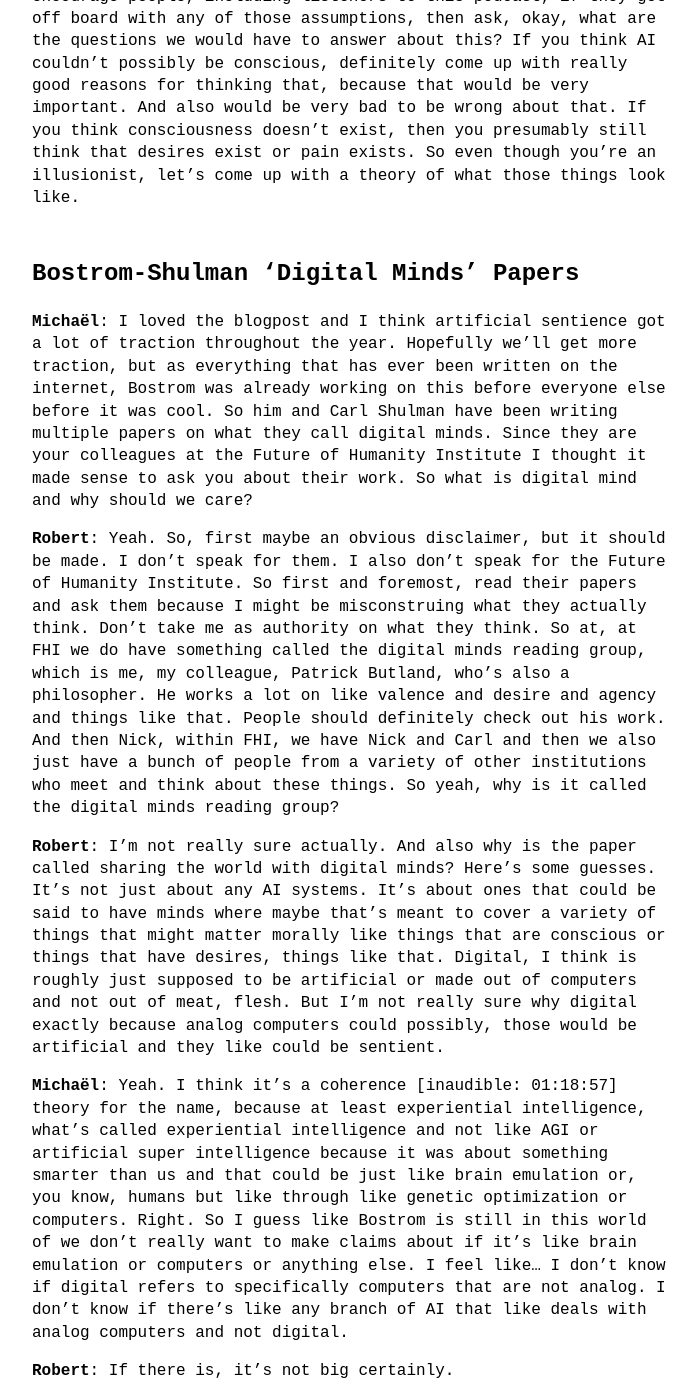
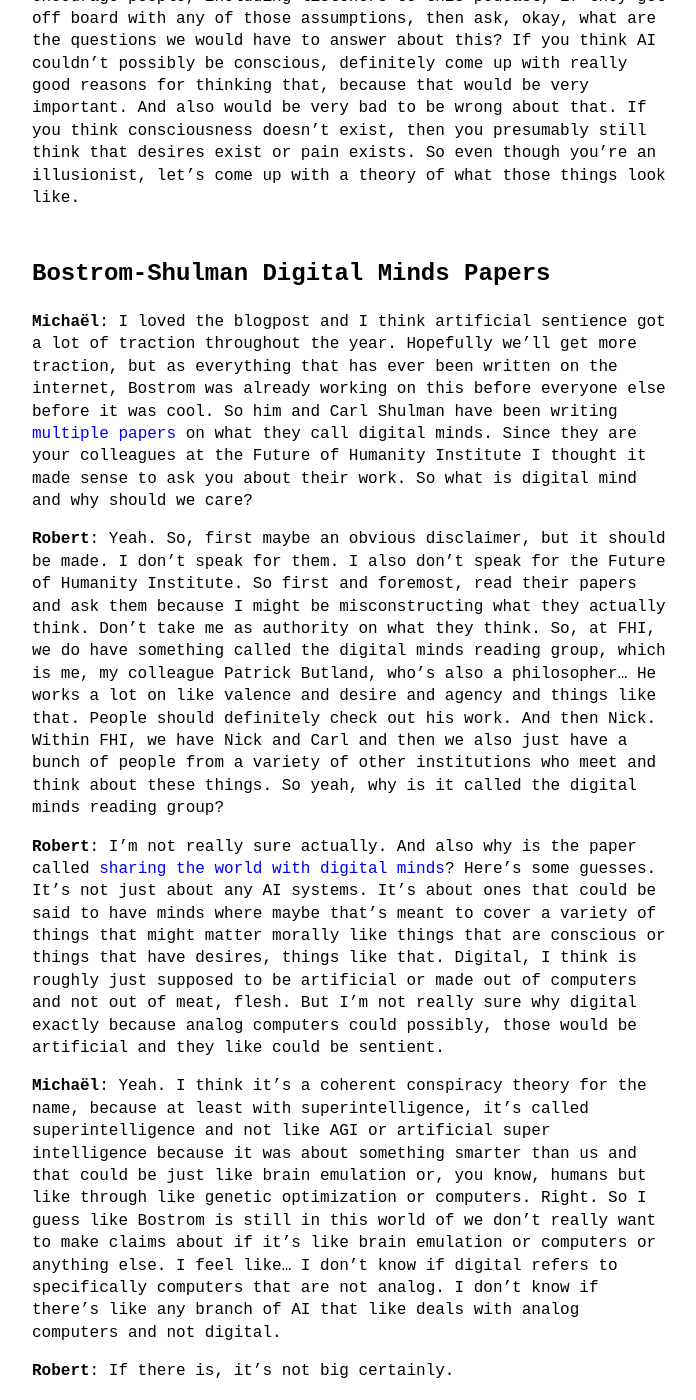
Before and after one commit to theinsideview/theinsideview.github.io, a Jekyll site: the page built from _posts/2022-08-25-roblong.md, in a window 1280 px wide and 1400 px high, scrolled down 32024 px. Shown: the whole window, without its empty margins (288-984 px from the left). Built offline with Jekyll 4.4.1, drawn with Linux system fonts in a browser that asks for light colours.

Commit message:
many changes, links, inaudibles

```diff
--- a/_posts/2022-08-25-roblong.md
+++ b/_posts/2022-08-25-roblong.md
@@ -599,19 +599,19 @@
 **Robert**:
 One reason I wrote that [post](https://experiencemachines.substack.com/i/52827774/the-big-question) is just to say okay, well here's what a version of the question is. And I'd also like to encourage people, including listeners to this podcast, if they get off board with any of those assumptions, then ask, okay, what are the questions we would have to answer about this? If you think AI couldn't possibly be conscious, definitely come up with really good reasons for thinking that, because that would be very important. And also would be very bad to be wrong about that. If you think consciousness doesn't exist, then you presumably still think that desires exist or pain exists. So even though you're an illusionist, let's come up with a theory of what those things look like.
 
-## Bostrom-Shulman 'Digital Minds' Papers
+## Bostrom-Shulman Digital Minds Papers
 
 **Michaël**:
-I loved the blogpost and I think artificial sentience got a lot of traction throughout the year. Hopefully we'll get more traction, but as everything that has ever been written on the internet, Bostrom was already working on this before everyone else before it was cool. So him and Carl Shulman have been writing multiple papers on what they call digital minds. Since they are your colleagues at the Future of Humanity Institute I thought it made sense to ask you about their work. So what is digital mind and why should we care?
+I loved the blogpost and I think artificial sentience got a lot of traction throughout the year. Hopefully we'll get more traction, but as everything that has ever been written on the internet, Bostrom was already working on this before everyone else before it was cool. So him and Carl Shulman have been writing [multiple](https://nickbostrom.com/papers/digital-minds.pdf) [papers](https://nickbostrom.com/propositions.pdf) on what they call digital minds. Since they are your colleagues at the Future of Humanity Institute I thought it made sense to ask you about their work. So what is digital mind and why should we care?
 
 **Robert**:
-Yeah. So, first maybe an obvious disclaimer, but it should be made. I don't speak for them. I also don't speak for the Future of Humanity Institute. So first and foremost, read their papers and ask them because I might be misconstruing what they actually think. Don't take me as authority on what they think. So at, at FHI we do have something called the digital minds reading group, which is me, my colleague, Patrick Butland, who's also a philosopher. He works a lot on like valence and desire and agency and things like that. People should definitely check out his work. And then Nick, within FHI, we have Nick and Carl and then we also just have a bunch of people from a variety of other institutions who meet and think about these things. So yeah, why is it called the digital minds reading group?
+Yeah. So, first maybe an obvious disclaimer, but it should be made. I don't speak for them. I also don't speak for the Future of Humanity Institute. So first and foremost, read their papers and ask them because I might be misconstructing what they actually think. Don't take me as authority on what they think. So, at FHI, we do have something called the digital minds reading group, which is me, my colleague Patrick Butland, who's also a philosopher... He works a lot on like valence and desire and agency and things like that. People should definitely check out his work. And then Nick. Within FHI, we have Nick and Carl and then we also just have a bunch of people from a variety of other institutions who meet and think about these things. So yeah, why is it called the digital minds reading group?
 
 **Robert**:
-I'm not really sure actually. And also why is the paper called sharing the world with digital minds? Here's some guesses. It's not just about any AI systems. It's about ones that could be said to have minds where maybe that's meant to cover a variety of things that might matter morally like things that are conscious or things that have desires, things like that. Digital, I think is roughly just supposed to be artificial or made out of computers and not out of meat, flesh. But I'm not really sure why digital exactly because analog computers could possibly, those would be artificial and they like could be sentient.
+I'm not really sure actually. And also why is the paper called [sharing the world with digital minds](https://nickbostrom.com/papers/digital-minds.pdf)? Here's some guesses. It's not just about any AI systems. It's about ones that could be said to have minds where maybe that's meant to cover a variety of things that might matter morally like things that are conscious or things that have desires, things like that. Digital, I think is roughly just supposed to be artificial or made out of computers and not out of meat, flesh. But I'm not really sure why digital exactly because analog computers could possibly, those would be artificial and they like could be sentient.
 
 **Michaël**:
-Yeah. I think it's a coherence [inaudible: 01:18:57] theory for the name, because at least experiential intelligence, what's called experiential intelligence and not like AGI or artificial super intelligence because it was about something smarter than us and that could be just like brain emulation or, you know, humans but like through like genetic optimization or computers. Right. So I guess like Bostrom is still in this world of we don't really want to make claims about if it's like brain emulation or computers or anything else. I feel like... I don't know if digital refers to specifically computers that are not analog. I don't know if there's like any branch of AI that like deals with analog computers and not digital.
+Yeah. I think it's a coherent conspiracy theory for the name, because at least with superintelligence, it's called superintelligence and not like AGI or artificial super intelligence because it was about something smarter than us and that could be just like brain emulation or, you know, humans but like through like genetic optimization or computers. Right. So I guess like Bostrom is still in this world of we don't really want to make claims about if it's like brain emulation or computers or anything else. I feel like... I don't know if digital refers to specifically computers that are not analog. I don't know if there's like any branch of AI that like deals with analog computers and not digital.
 
 **Robert**:
 If there is, it's not big certainly.
```
